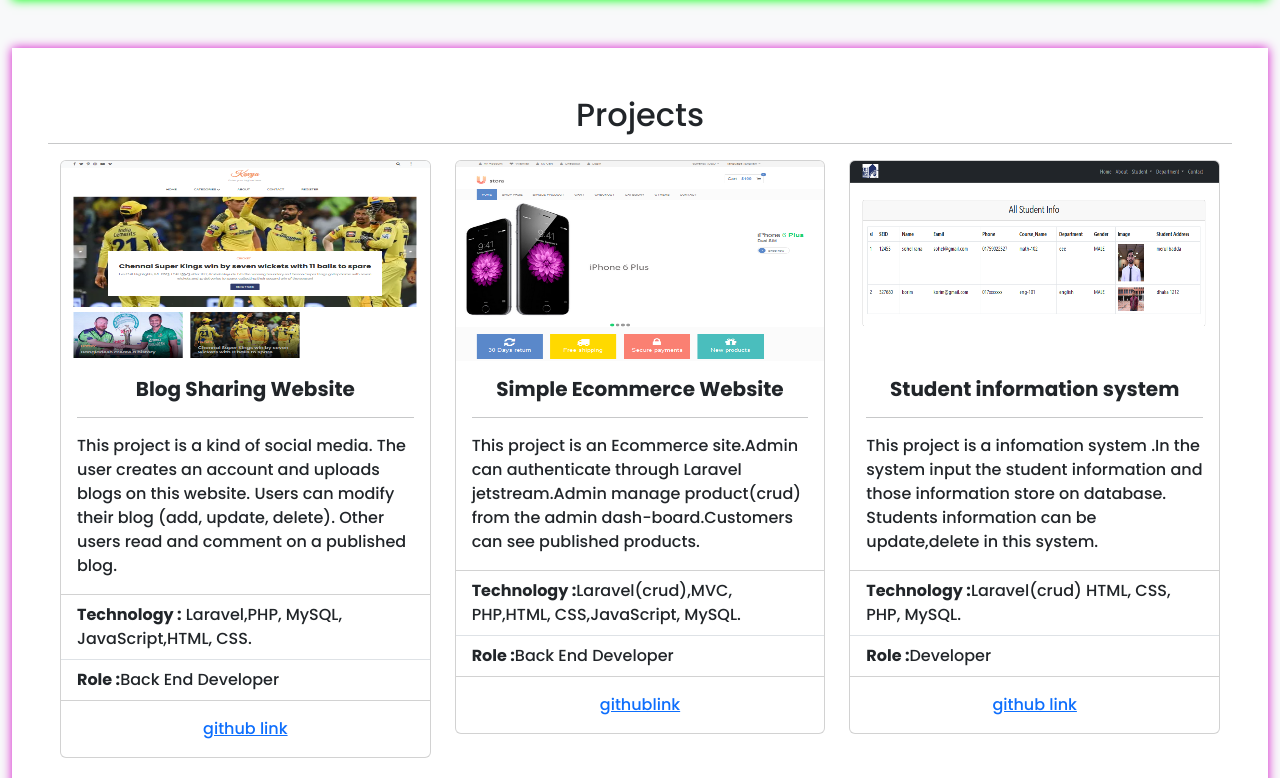
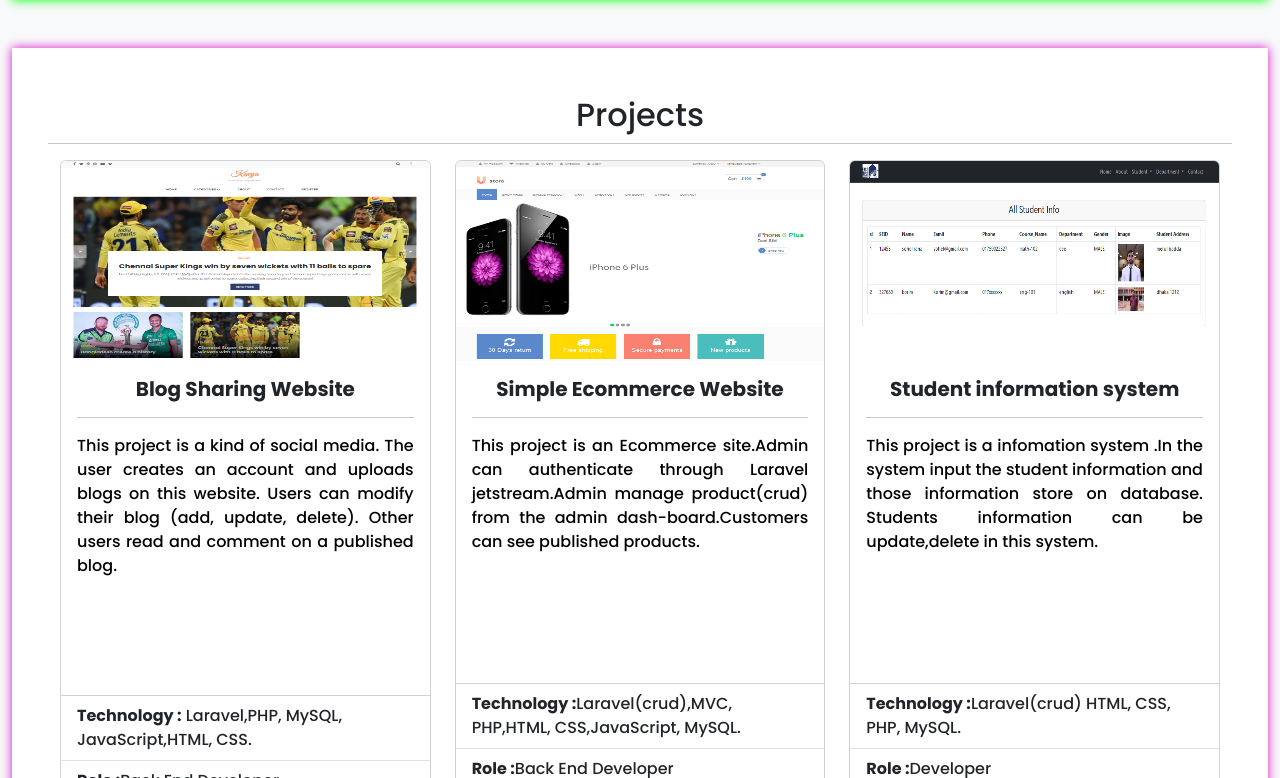
Before and after one commit to SRana27/portfolio, a plain HTML site: page home.html in a window 1280 px wide. Shown: the part 2225-3003 px from the top of the page. Drawn offline with Linux system fonts and the light colour scheme.

Commit message:
add project

```diff
--- a/css/style.css
+++ b/css/style.css
@@ -83,6 +83,10 @@
   height: auto;
   background-color: #fff;
   box-shadow: 0px 0px 10px rgb(0, 255, 13);
+}
+.card-text {
+  color: black;
+  text-align: justify;
 }
 
 .mypic {
--- a/home.html
+++ b/home.html
@@ -95,7 +95,7 @@
                                         </div>
                                         <div class="col-md-7 col-sm-7 about-myself">
                                             <p><b>Name:&nbsp;</b>Md.Sohel Rana</p>
-                                            <p><b>Profile:&nbsp;</b>full stack web developer</p>
+                                            <p><b>Profile:&nbsp;</b>Web developer</p>
                                             <p><b>Email:&nbsp;</b>sohel.ewu7@gmail.com</p>
                                             <p><b>Phone:&nbsp;</b>01759022527</p>
                                             <p><b>House No:&nbsp;</b>26 &nbsp;
@@ -298,12 +298,12 @@
                                 <hr>
                                 <div class="col-md-4 col-sm-6">
 
-                                    <div class="card" style="width: 100%">
+                                    <div class="card" style="width: 100%;height:100vh" >
                                         <img src="img/blog.jpg" class="card-img-top" alt="...">
                                         <div class="card-body">
                                             <h5 class="card-title text-center"><b>Blog Sharing Website</b></h5>
                                             <hr>
-                                            <p class="card-text justify-text">This project is a kind of social media. The user creates an account and uploads
+                                            <p class="card-text">This project is a kind of social media. The user creates an account and uploads
                                                 blogs on this website. Users can modify their blog (add, update, delete). Other
                                                 users read and comment on a published blog.</p>
 
@@ -321,12 +321,12 @@
                                 </div>
                                 <div class="col-md-4 col-sm-6 ">
 
-                                    <div class="card" style="width: 100%;">
+                                    <div class="card" style="width: 100%;height:100vh">
                                         <img src="img/ecommerce.jpg" class="card-img-top" alt="...">
                                         <div class="card-body">
                                             <h5 class="card-title text-center "><b>Simple Ecommerce Website</b></h5>
                                             <hr>
-                                            <p class="card-text text-justify">This project is an Ecommerce site.Admin can authenticate
+                                            <p class="card-text">This project is an Ecommerce site.Admin can authenticate
                                                 through Laravel jetstream.Admin manage product(crud) from the
                                                 admin dash-board.Customers can see published products.</p>
                                         </div>
@@ -344,7 +344,7 @@
                                 </div>
                                 <div class="col-md-4 col-sm-6 ">
 
-                                    <div class="card" style="width: 100%;">
+                                    <div class="card" style="width: 100%;height:100vh">
 
                                         <img src="img/sis.jpg" class="card-img-top" alt="...">
                                         <div class="card-body">
```
